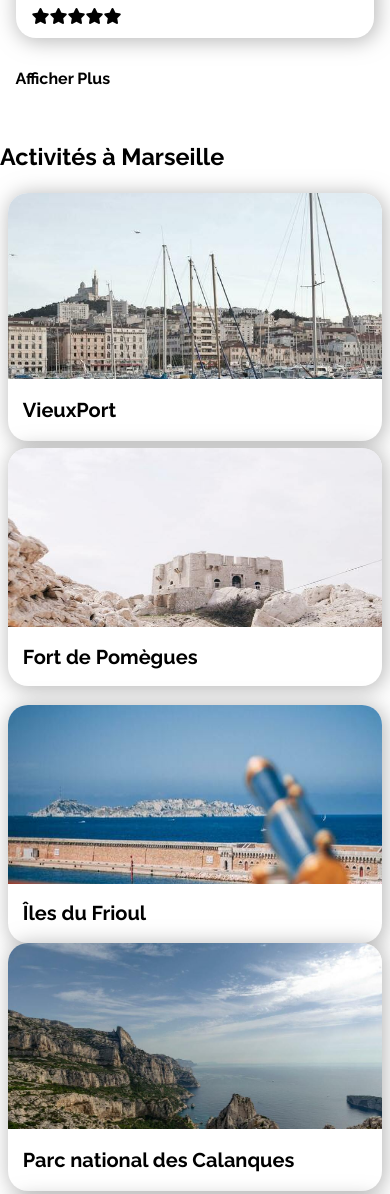
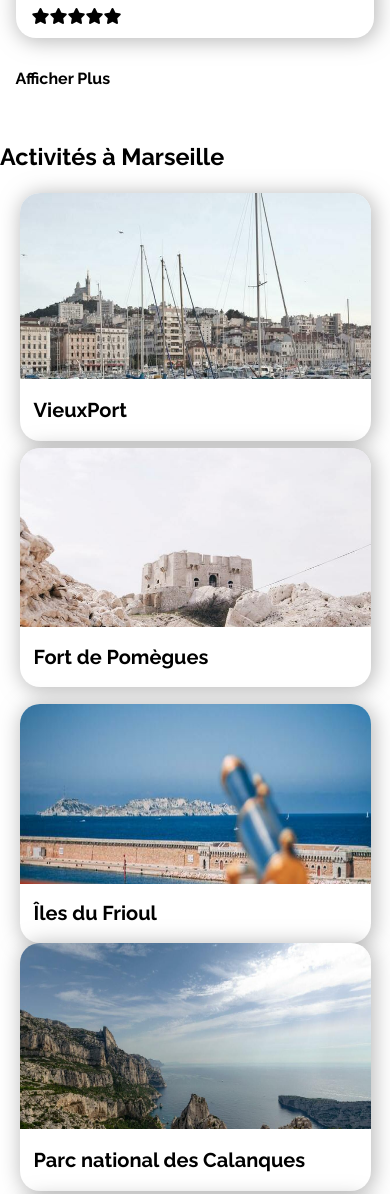
Before and after one commit to Chad2112/projet2-OC, a plain HTML site: page index.html in a window 390 px wide. Shown: the part 2887-4081 px from the top of the page. Drawn offline with Linux system fonts and the light colour scheme.

Commit message:
resize des photo activite

```diff
--- a/style.css
+++ b/style.css
@@ -572,10 +572,11 @@ h4 {
 
 
 .ImgIlesdeFrioul {
-    width: 392px;
+    width: 100%;
     position: absolute;
-    top: -22%;
+    top: 0%;
 }
+
 
 
 .Nomactivitesiles {
--- a/stylemobile.css
+++ b/stylemobile.css
@@ -205,7 +205,7 @@ section {
 .Toutesactivites {
     flex-direction: column;
     height: 1500px;
-    margin: 0% 2% 0% 2%;
+    margin: 0% 5% 0% 5%;
 }
 
 .Cardleftactivite {
@@ -266,18 +266,19 @@ section {
 .ImgVieuxport {
     height: 300px;
     left: 0%;
+    width: 100%;
 }
 
 .ImgFortdepomègues {
     height: 550px;
     top: -81%;
-    width: 416px;
+    width: 100%;
 }
 
 .ImgIlesdeFrioul {
     height: 337px;
     top: -28%;
-    width: 415px;
+    width: 100%;
 }
 
 
@@ -285,6 +286,7 @@ section {
     height: 305px;
     top: -12%;
     left: 0%;
+    width: 100%;
 }
 
 .ImgNotreDame {
--- a/styletablette.css
+++ b/styletablette.css
@@ -130,8 +130,7 @@ section {
 }
 
 .ImgIlesdeFrioul {
-    width: 441px;
-    top: -43%;
+    top: -27%;
 }
 
 .BoxParcNational {
```
